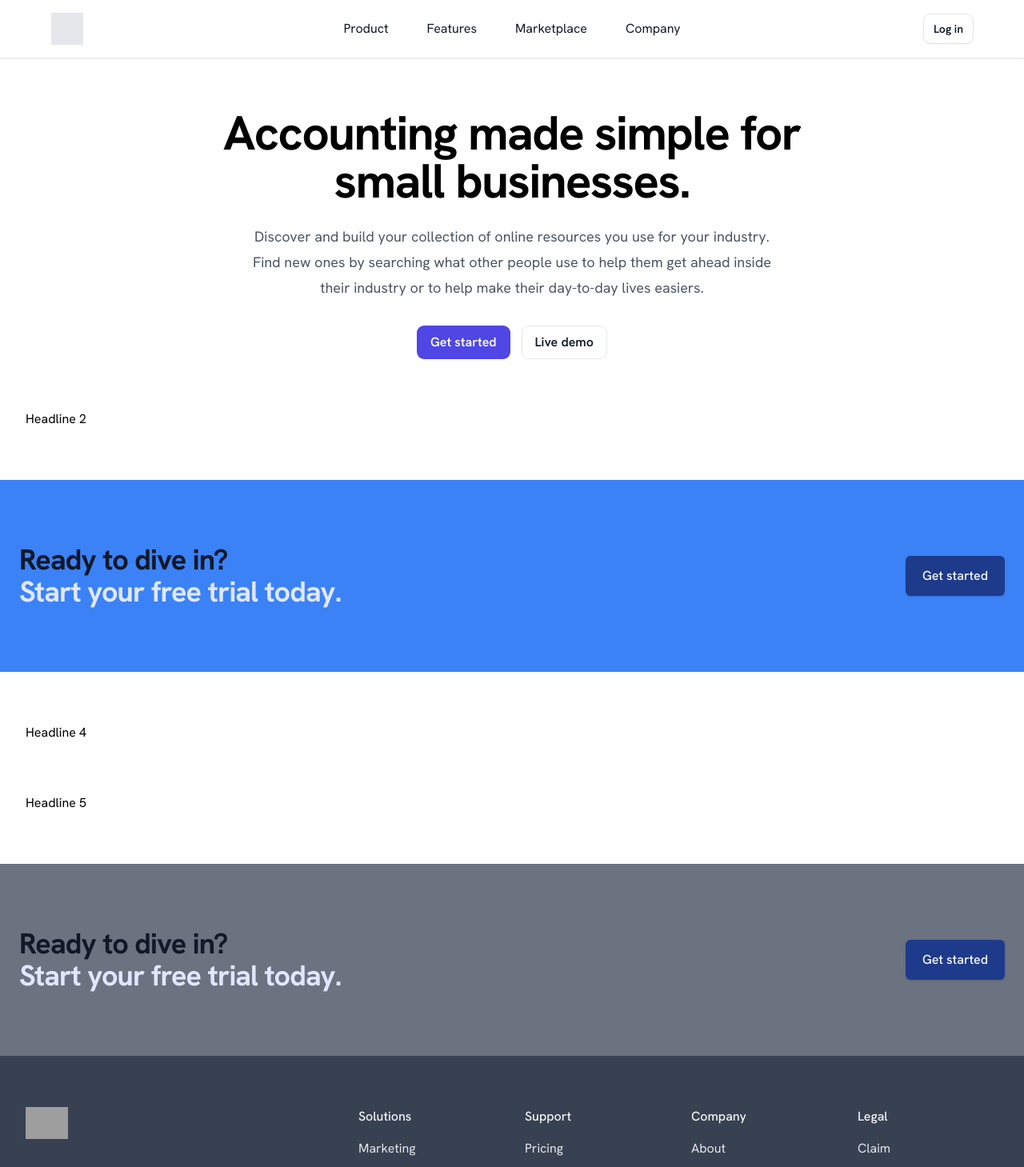
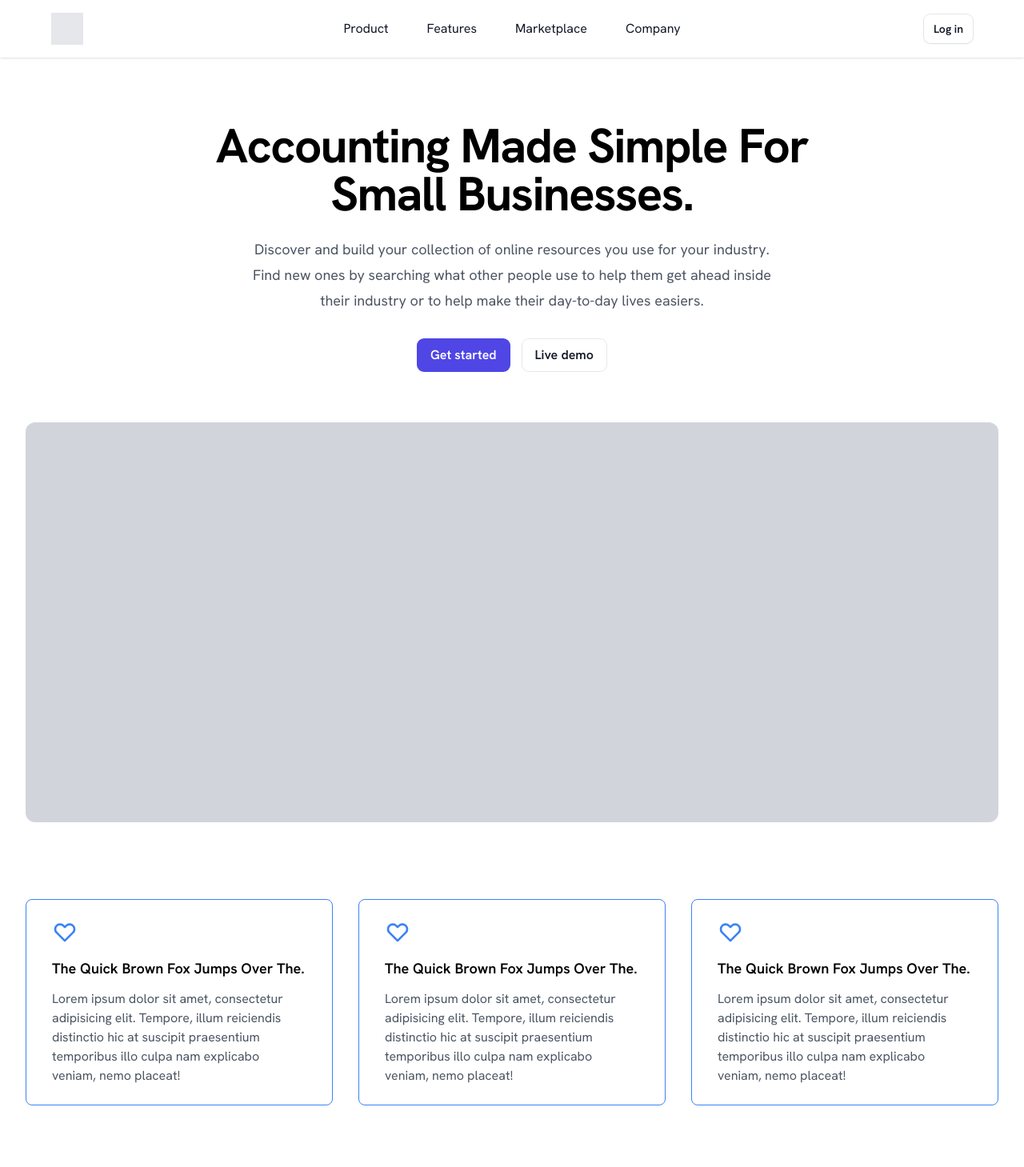
Before and after one commit to Justin-Bento/marker, a Next.js app: page / in a window 1280 px wide. Shown: the top 1459 px of the page at 80% size. Built offline with nearby package versions, Linux system fonts and the light colour scheme; grey boxes are pictures that could not be loaded.

Commit message:
created new outlines

```diff
--- a/pages/index.tsx
+++ b/pages/index.tsx
@@ -3,6 +3,7 @@ import Link from "next/link";
 // End of Next.js
 import Appbar from "../components/Header";
 import Footer from "../components/Footer";
+import {HiOutlineHeart} from "react-icons/hi"
 
 export default function Home() {
   return (
@@ -12,9 +13,9 @@ export default function Home() {
       </Head>
       <Appbar />
       <main className="space-y-16 mt-16">
-        <section className="mx-auto max-w-7xl sm:px-6 lg:px-8">
-          <h1 className="text-4xl font-bold tracking-tight sm:text-center sm:text-6xl mx-auto max-w-3xl">
-            Accounting made simple for  small businesses.
+        <section className="mx-auto max-w-7xl sm:px-6 lg:px-8 p-4">
+          <h1 className="text-4xl font-bold tracking-tight sm:text-center sm:text-6xl mx-auto max-w-3xl capitalize leading-10">
+            Accounting made simple for small businesses.
           </h1>
           <p className="mt-6 text-lg leading-8 text-gray-600 sm:text-center mx-auto max-w-prose">
             Discover and build your collection of online resources you use for
@@ -23,23 +24,32 @@ export default function Home() {
             day-to-day lives easiers.
           </p>
           <div className="mt-8 flex gap-x-4 sm:justify-center">
-            <Link
-              href="/login"
-              className="inline-block rounded-lg bg-indigo-600 px-4 py-1.5 text-base font-semibold leading-7 text-white shadow-sm ring-1 ring-indigo-600 hover:bg-indigo-700 hover:ring-indigo-700"
-            >
-              Get started
-            </Link>
-            <Link
-              href="/app"
-              className="inline-block rounded-lg px-4 py-1.5 text-base font-semibold leading-7 text-gray-900 ring-1 ring-gray-900/10 hover:ring-gray-900/20"
-            >
-              Live demo
-            </Link>
+            <Link href="/login" className="inline-block rounded-lg bg-indigo-600 px-4 py-1.5 text-base font-semibold leading-7 text-white shadow-sm ring-1 ring-indigo-600 hover:bg-indigo-700 hover:ring-indigo-700"> Get started</Link>
+            <Link href="/app" className="inline-block rounded-lg px-4 py-1.5 text-base font-semibold leading-7 text-gray-900 ring-1 ring-gray-900/10 hover:ring-gray-900/20"> Live demo</Link>
           </div>
+          <div className="w-full h-[500px] bg-gray-300 rounded-xl mt-16"></div>
         </section>
-        <section className="mx-auto max-w-7xl sm:px-6 lg:px-8">
-          <h2 className="">Headline 2</h2>
-          <p className=""></p>
+        <section className="mx-auto max-w-7xl sm:px-6 lg:px-8 p-4">
+          <div className="grid grid-cols-1 lg:grid-cols-3 gap-8">
+            <div className="border border-blue-500 rounded-lg py-6 px-8">
+              <HiOutlineHeart size="2rem" className="mb-4 text-blue-500" />
+              <h2 className="text-lg font-semibold capitalize">The quick brown fox jumps over the.</h2>
+              <p className="mt-3 text-gray-600">Lorem ipsum dolor sit amet, consectetur adipisicing elit. Tempore, illum reiciendis distinctio hic at suscipit praesentium temporibus illo culpa nam explicabo veniam, nemo placeat!</p>
+            </div>
+            {/* End of Grid Item 1 */}
+            <div className="border border-blue-500 rounded-lg py-6 px-8">
+              <HiOutlineHeart size="2rem" className="mb-4 text-blue-500" />
+              <h2 className="text-lg font-semibold capitalize">The quick brown fox jumps over the.</h2>
+              <p className="mt-3 text-gray-600">Lorem ipsum dolor sit amet, consectetur adipisicing elit. Tempore, illum reiciendis distinctio hic at suscipit praesentium temporibus illo culpa nam explicabo veniam, nemo placeat!</p>
+            </div>
+            {/* End of Grid Item 2 */}
+            <div className="border border-blue-500 rounded-lg py-6 px-8">
+              <HiOutlineHeart size="2rem" className="mb-4 text-blue-500" />
+              <h2 className="text-lg font-semibold capitalize">The quick brown fox jumps over the.</h2>
+              <p className="mt-3 text-gray-600">Lorem ipsum dolor sit amet, consectetur adipisicing elit. Tempore, illum reiciendis distinctio hic at suscipit praesentium temporibus illo culpa nam explicabo veniam, nemo placeat!</p>
+            </div>
+            {/* End of Grid Item 3 */}
+          </div>
         </section>
         <section className="bg-blue-500">
           <Example />
--- /dev/null
+++ b/pages/legal/privacy.tsx
@@ -0,0 +1,5 @@
+export default function Privacy() {
+  return (
+    <div>Privacy</div>
+  )
+}
--- /dev/null
+++ b/pages/legal/terms.tsx
@@ -0,0 +1,5 @@
+export default function terms() {
+  return (
+    <div>terms</div>
+  )
+}
```
